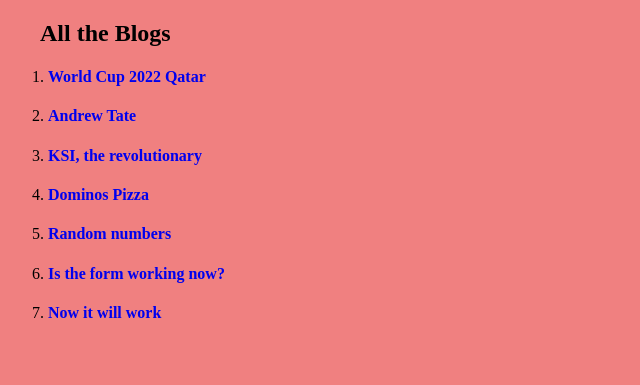
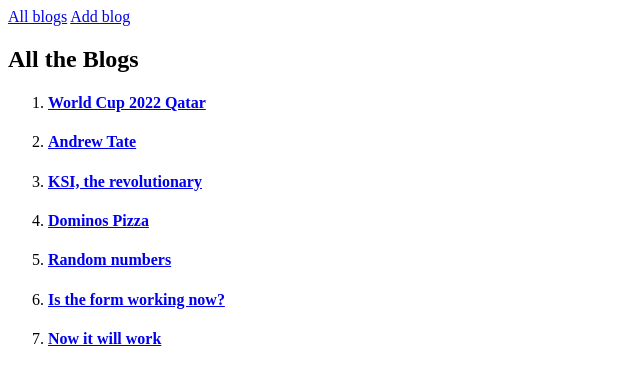
Before and after one commit to adhirajkar3103/django-blog-app, a Django app: page / in a window 1280 px wide. Shown: the top 385 px of the page, without its empty margins (0-640 px from the left). Run offline with Django 3.2, Linux system fonts and the light colour scheme; data comes from the database, SQL or seed files in the repository; both versions use the stored data as it was after the commit.

Commit message:
Create functionality

```diff
--- a/blog/models.py
+++ b/blog/models.py
@@ -1,5 +1,5 @@
 from django.db import models
-
+from django.urls import reverse
 
 class Post(models.Model):
     title = models.CharField(max_length=200)
@@ -11,3 +11,6 @@
 
     def __str__(self):
         return self.title
+
+    def get_absolute_url(self):
+        return reverse('blog_detail',args = [str(self.id)])
--- a/blog/static/css/main.css
+++ b/blog/static/css/main.css
@@ -1,9 +1,3 @@
 body{
-    background-color: lightcoral;
+    background-color: white;
 }
-h2{
-    margin-left: 2rem;
-}
-a{
-    text-decoration: none;
-}
--- a/blog/templates/base.html
+++ b/blog/templates/base.html
@@ -7,9 +7,13 @@
     <meta http-equiv="X-UA-Compatible" content="IE=edge">
     <meta name="viewport" content="width=device-width, initial-scale=1.0">
     <title>Document</title>
-    <link rel="stylesheet" href="{% static 'css/main.css' %}">
+    <!-- <link rel="stylesheet" href="{% static 'css/main.css' %}"> -->
 </head>
 <body>
+    <nav>
+        <a href="{% url 'all_blogs' %}">All blogs</a>
+        <a href="{% url 'post_new' %}">Add blog</a>
+    </nav>
     {% block content %}
     {% endblock content %}
 </body>
--- a/blog/urls.py
+++ b/blog/urls.py
@@ -1,6 +1,7 @@
 from django.urls import path,include
-from .views import BlogListView,BlogView
+from .views import BlogListView,BlogView,CreateBlogView
 urlpatterns = [
+    path('post/new/',CreateBlogView.as_view(),name='post_new'),
     path('post/<int:pk>/',BlogView.as_view(),name='blog_detail'),
     path('',BlogListView.as_view(),name='all_blogs'),
 ]
--- a/blog/views.py
+++ b/blog/views.py
@@ -1,4 +1,4 @@
-from django.views.generic import ListView,DetailView
+from django.views.generic import ListView,DetailView,CreateView
 from .models import Post
 
 class BlogListView(ListView):
@@ -8,3 +8,8 @@
 class BlogView(DetailView):
     model = Post
     template_name = 'blog_detail.html'
+
+class CreateBlogView(CreateView):
+    model = Post
+    template_name = 'post_new.html'
+    fields = ['title','author','body']
```
Also changed, not shown: blog/templates/post_new.html (added, +10 -0 lines), db.sqlite3.
